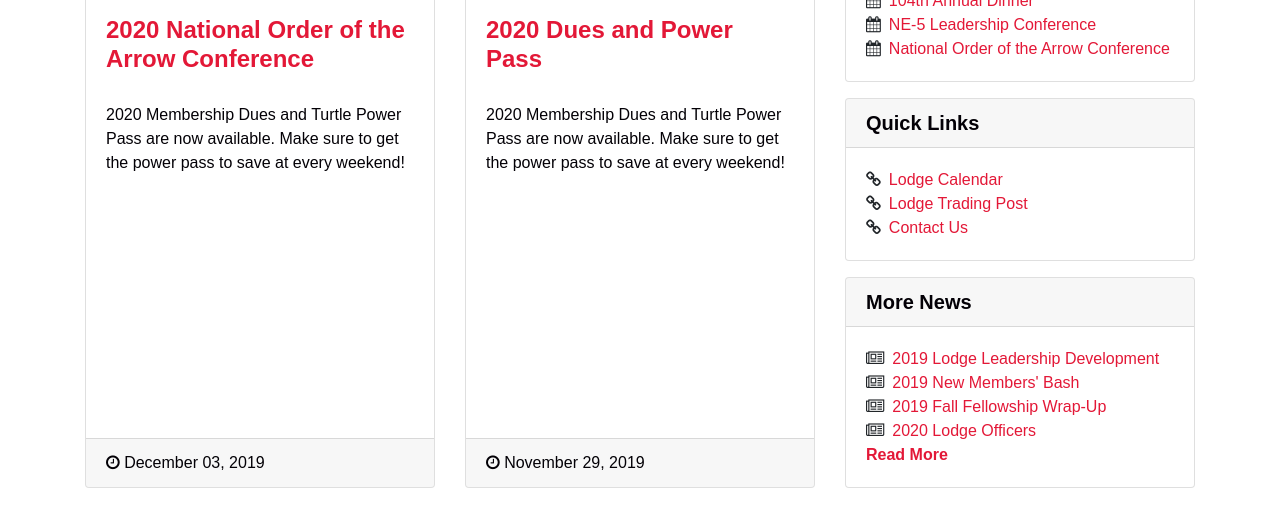
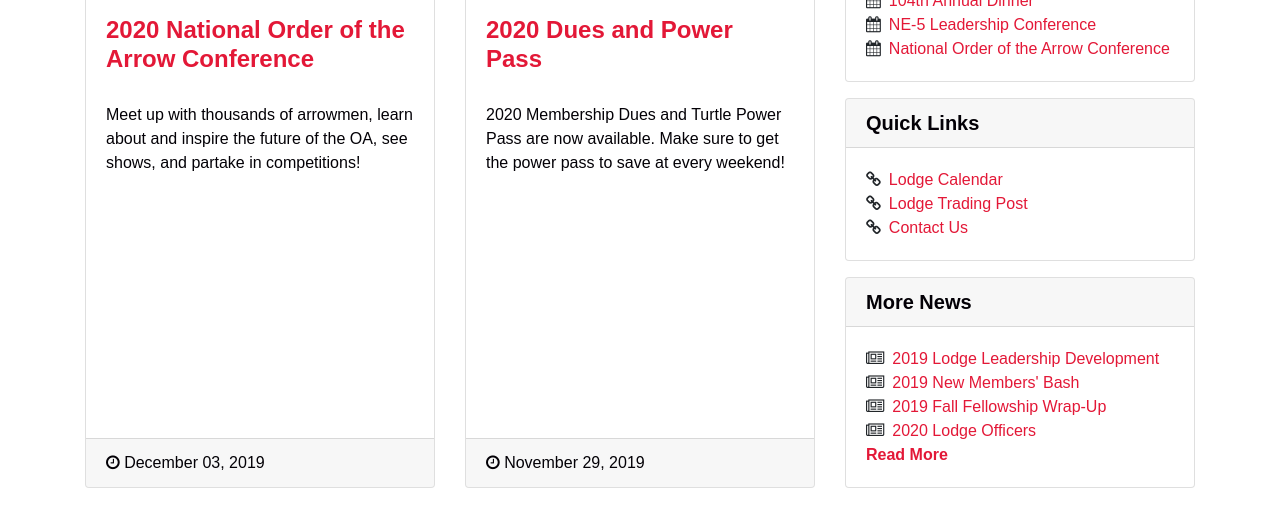
Before and after one commit to colbsa/UnamiLodge.org, a Jekyll site: the page built from index.md, in a window 1280 px wide and 900 px high, cut to the strip 393-900 px from the top of the window. Built offline with Jekyll 4.4.1, drawn with Linux system fonts in a browser that asks for light colours; some web fonts are replaced.

Commit message:
Made NOAC excerpt

```diff
--- a/_posts/news/2019-12-03-2020-NOAC.md
+++ b/_posts/news/2019-12-03-2020-NOAC.md
@@ -5,7 +5,7 @@
 date: 2019-12-03
 banner: 2020-NOAC.png
 thumbnail: 2020-NOAC.png
-excerpt: 2020 Membership Dues and Turtle Power Pass are now available. Make sure to get the power pass to save at every weekend!
+excerpt: Meet up with thousands of arrowmen, learn about and inspire the future of the OA, see shows, and partake in competitions!
 ---
 
 Do you want to meet thousands of Arrowmen from across the country? Are you interested in learning about the future of the OA? Are you an avid patch collector? Then join us for the National Order of the Arrow Conference (NOAC)!  NOAC is the premier event of the Order of the Arrow and is Scouting’s second-largest national event. In 2020, several thousand Arrowmen from across our nation will gather at Michigan State University on August 2 – 9 to participate in this once in a lifetime event. This National event features:
```
